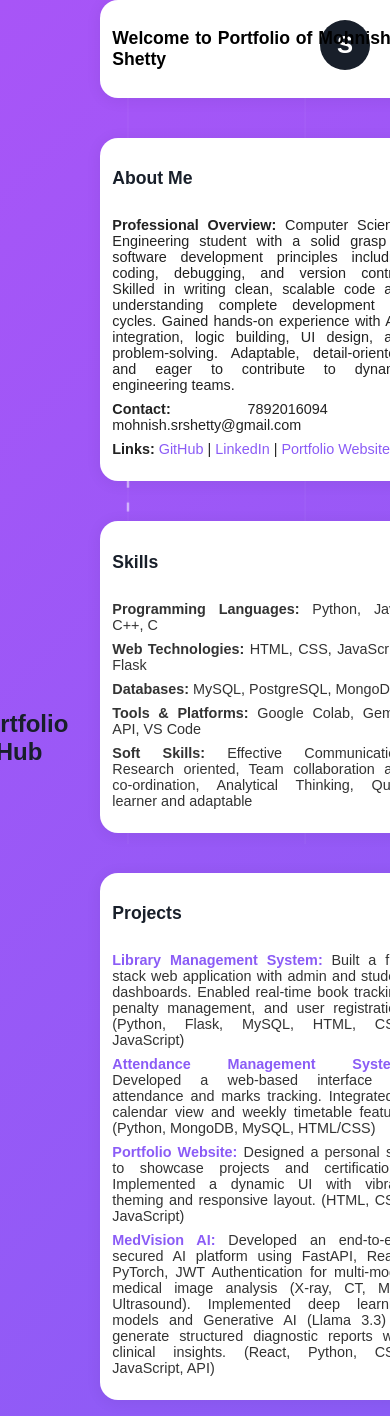
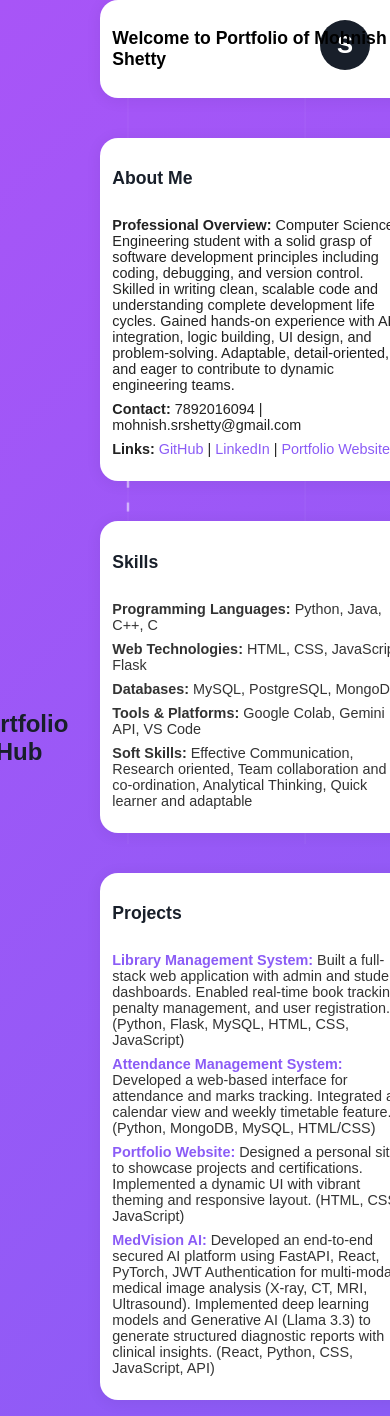
Before and after one commit to mohnish-srshetty/Portfolio, a Node server app: page /portfolio in a window 390 px wide. Run offline with Node 20, Linux system fonts and the light colour scheme; the visitor is signed in with stand-in values (Sample User, id 1); some libraries are stand-ins or nearby versions.

Commit message:
Fix text overflow on mobile - remove justify alignment and min-width

```diff
--- a/public/css/styles.css
+++ b/public/css/styles.css
@@ -7,9 +7,13 @@ html {
   width: 100%;
 }
 
+
 .portfolio-card, .portfolio-card * {
-  text-align: justify;
+  text-align: left;
+  word-wrap: break-word;
+  overflow-wrap: break-word;
 }
+
 /* Portfolio Hub Redesign */
 .portfolio-hub-header {
   width: 100%;
@@ -44,7 +48,6 @@ html {
   padding: 32px 28px;
   margin-bottom: 0;
   flex: 1 1 auto;
-  min-width: 320px;
   display: flex;
   flex-direction: column;
   gap: 18px;
@@ -52,6 +55,8 @@ html {
   width: auto;
   height: auto;
   box-sizing: border-box;
+  max-width: 100%;
+  overflow-wrap: break-word;
 }
 .portfolio-user {
   flex-direction: row;
```
